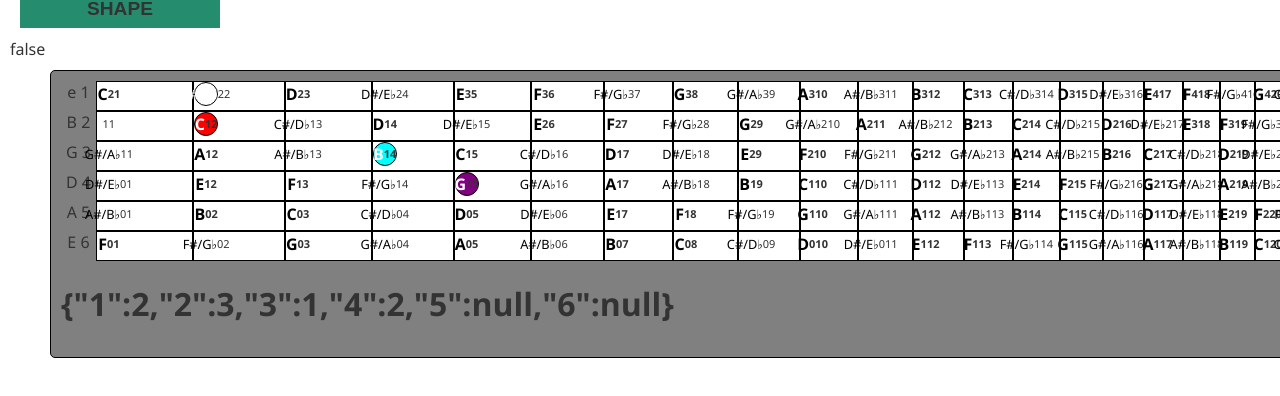
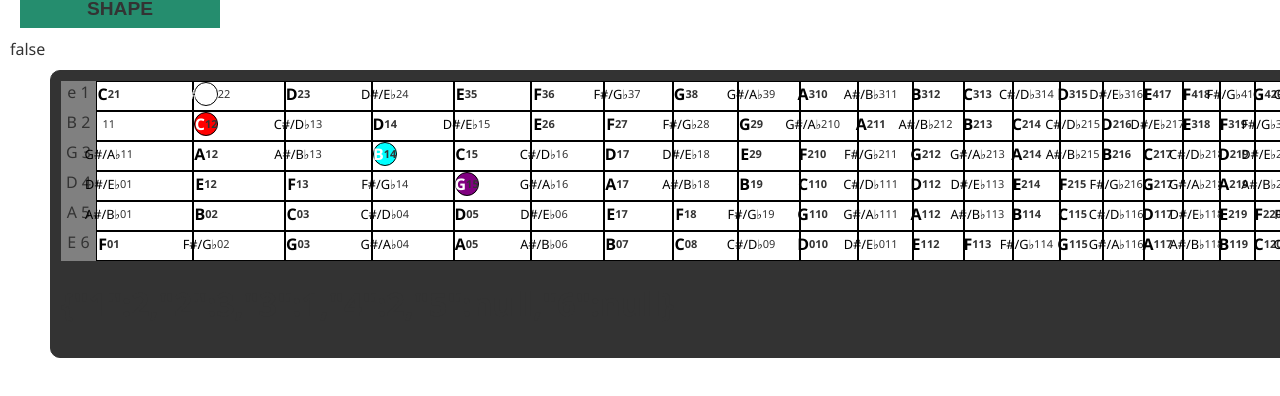
Before and after one commit to CarSig/adopt-me-reactV8-frontendMasters, a React (Vite) app: page / in a window 1280 px wide. Shown: the part 338-734 px from the top of the page. Built offline with nearby package versions, Linux system fonts and the light colour scheme; no server answers.

Commit message:
fretboard css

```diff
--- a/src/components/Fretboard.jsx
+++ b/src/components/Fretboard.jsx
@@ -8,19 +8,7 @@
     const { note, chord, scale, shape, setShape } = useContext(MusicContext);
 
     return (
-        <div style={{
-            display: "block",
-            marginLeft: "50px",
-            marginRight: "auto",
-            width: "100%",
-            height: "100%",
-            backgroundColor: "grey",
-            border: "1px solid black",
-            borderRadius: "5px",
-            padding: "10px",
-            boxSizing: "border-box"
-
-        }}>
+        <div className='fretboard'>
 
             {//TODO: get this from context
 
@@ -33,7 +21,7 @@
             }))}
 
             <h1>{JSON.stringify(shape)}</h1>
-        </div>
+        </div >
     )
 }
 
--- a/src/style.css
+++ b/src/style.css
@@ -105,3 +105,16 @@
   background-color: #444;
   color: white;
 }
+
+.fretboard {
+  display: block;
+  margin-left: 50px;
+  margin-right: auto;
+  width: 100%;
+  height: 100%;
+  background-color: #333;
+  border: 1px solid #333;
+  border-radius: 10px;
+  padding: 10px;
+  box-sizing: border-box;
+}
```
